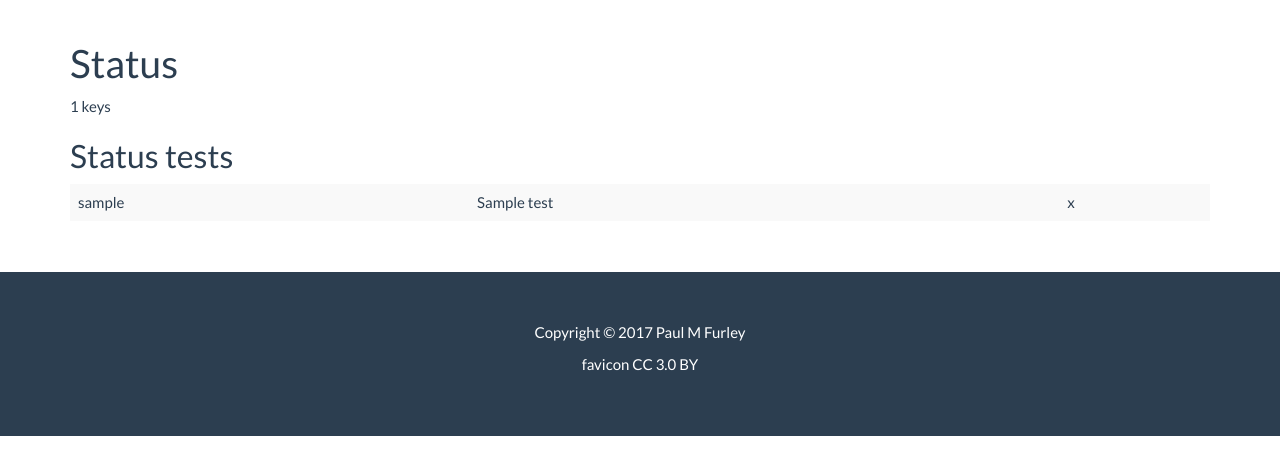
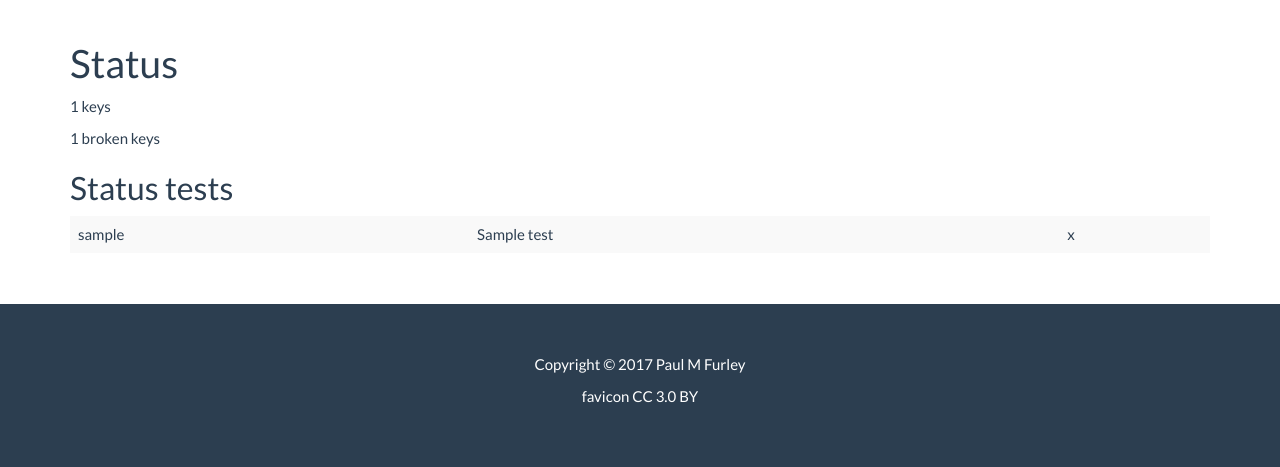
Before and after one commit to fawkesley/expirybot-web, a Django app: template expirybot/apps/status/templates/status/status.html in a window 1280 px wide. Shown: the part 60-527 px from the top of the page. Run offline with Django 3.2, Linux system fonts and the light colour scheme; the template is opened without the code that fills it: most values are stand-ins (such as "Sample title", 1, 10 or a date in 2020); parts of the project's set-up code (start-up, migrations or seed data) failed here and were passed over; some libraries are stand-ins or nearby versions.

Commit message:
Add number of broken keys to status page

```diff
--- a/expirybot/apps/status/templates/status/status.html
+++ b/expirybot/apps/status/templates/status/status.html
@@ -13,6 +13,7 @@
       <div class="col-sm-12">
 
         <p>{{ num_keys }} keys</p>
+        <p>{{ num_broken_keys }} broken keys</p>
 
         <h2>Status tests</h2>
         <table class="table table-striped">
--- a/expirybot/apps/status/views.py
+++ b/expirybot/apps/status/views.py
@@ -3,7 +3,7 @@ from datetime import timedelta
 from django.views.generic import TemplateView
 from django.utils import timezone
 
-from expirybot.apps.keys.models import PGPKey
+from expirybot.apps.keys.models import BrokenKey, PGPKey
 from .models import EventLatestOccurrence
 
 
@@ -14,9 +14,11 @@ class StatusView(TemplateView):
         ctx = super().get_context_data(*args, **kwargs)
 
         num_keys = PGPKey.objects.all().count()
+        num_broken_keys = BrokenKey.objects.all().count()
 
         ctx.update({
             'num_keys': num_keys,
+            'num_broken_keys': num_broken_keys,
             'tests': run_tests(),
         })
         return ctx
```
